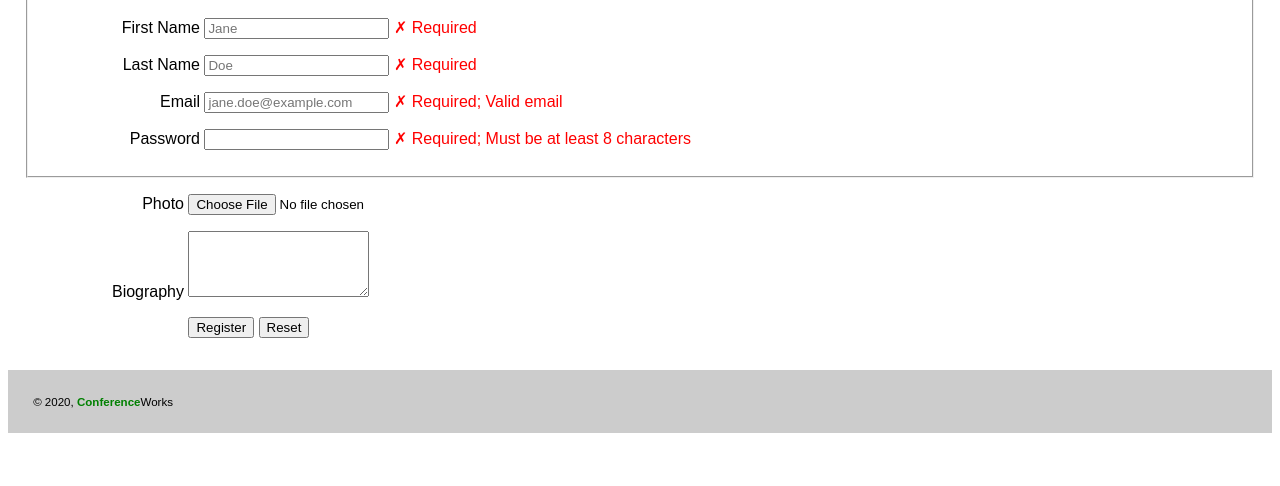
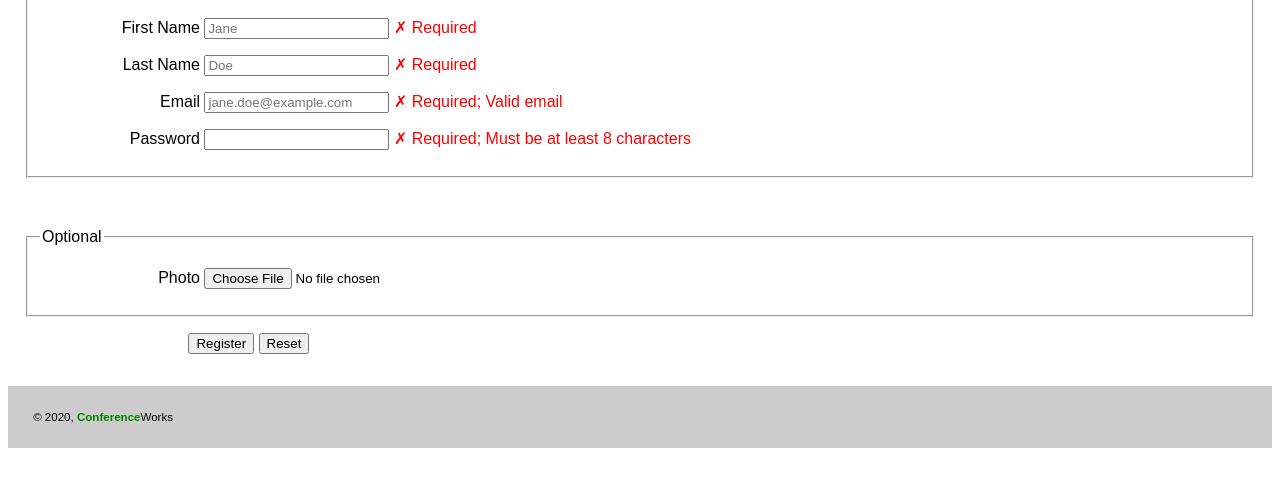
Before and after one commit to ThirstyHead/conferenceworks, a website: page profile/index.html in a window 1280 px wide. Shown: the part 292-778 px from the top of the page. Drawn offline with Linux system fonts and the light colour scheme.

Commit message:
only photo field for now

```diff
--- a/profile/index.html
+++ b/profile/index.html
@@ -134,6 +134,12 @@
         </fieldset>
 
 
+        <p>&nbsp;</p>
+
+
+
+        <fieldset>
+          <legend>Optional</legend>
 
           <p>
             <label for="photo">Photo</label>
@@ -148,6 +154,7 @@
             <img id="photo-preview" src="">
           </p>
 
+        <!--
           <p>
             <label for="biography">Biography</label>
             <textarea id="biography"
@@ -162,7 +169,6 @@
             </span>
           </p>
 
-        <!--
        <p>
         <label for="highlight-color">Highlight Color</label>
         <input id="highlight-color"
@@ -187,6 +193,8 @@
         </p>
         -->
 
+        </fieldset>
+
           <p>
             <label>&nbsp;</label>
             <input type="submit" value="Register"></input>
```
Lines whose indentation alone changed are shown as unchanged.
